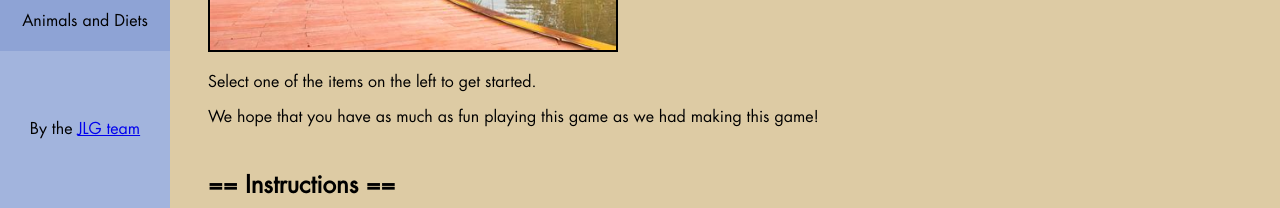
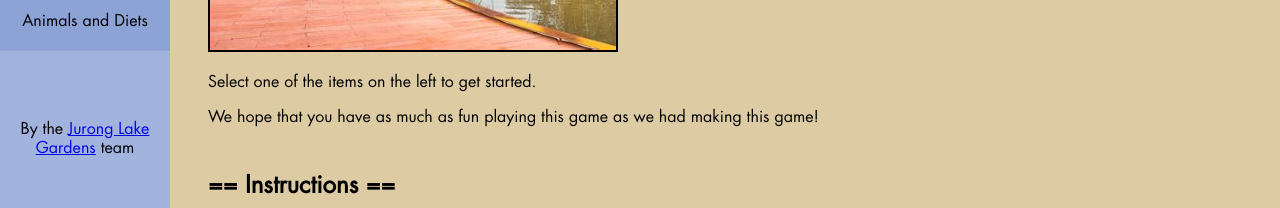
Before and after one commit to kevfo/Logic-Puzzles-in-HTML, a plain HTML site: page index.html in a window 1280 px wide. Shown: the part 351-559 px from the top of the page. Drawn offline with Linux system fonts and the light colour scheme.

```diff
--- a/index.html
+++ b/index.html
@@ -30,7 +30,7 @@
         Animals and Diets
       </div>
       <br/>
-      <div class = 'sidebarFooter'> By the <a href = "https://www.nparks.gov.sg/juronglakegardens" target = "_blank" class = 'jlg'> JLG team </a> </div>
+      <div class = 'sidebarFooter'> By the <a href = "https://www.nparks.gov.sg/juronglakegardens" target = "_blank" class = 'jlg'> Jurong Lake Gardens</a> team </div>
     </div>
 
     <!-- Intro Tab -->
```
Also changed, not shown: 1 other file.
